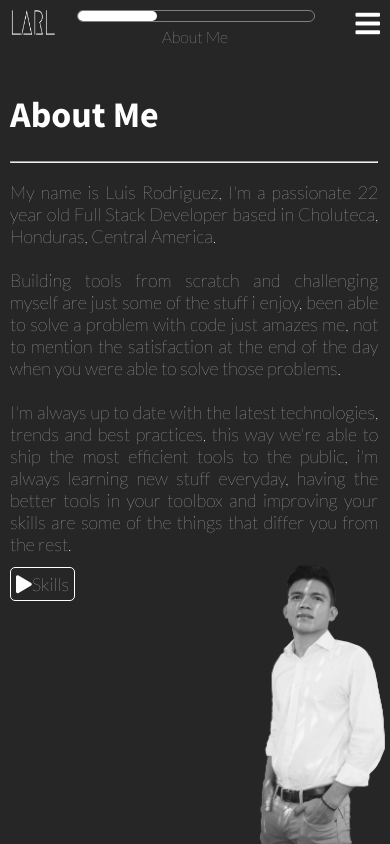
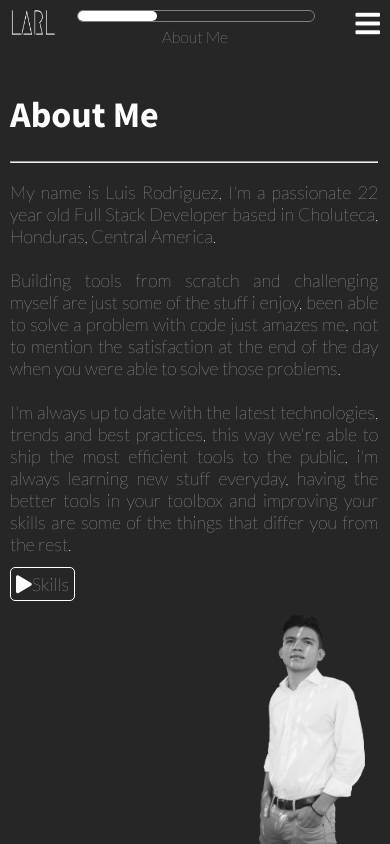
Before and after one commit to lrodri14/LARLPortfolio, a React (Create React App) app in the folder lpf/: page /about-me in a window 390 px wide. Built offline with nearby package versions, Linux system fonts and the light colour scheme.

Commit message:
Resized about me section profile picture and fix card individual sizing on expansion

```diff
--- a/lpf/src/components/UI/Board/Board.module.css
+++ b/lpf/src/components/UI/Board/Board.module.css
@@ -8,7 +8,7 @@
 
 @media screen and (max-width: 1023px){
     .board{
-        grid-template-columns: auto auto;
+        grid-template-columns: 49.5% 49.5%;
         margin-top: 20px;
     }
 }
--- a/lpf/src/components/UI/Card/Card.module.css
+++ b/lpf/src/components/UI/Card/Card.module.css
@@ -5,6 +5,7 @@
     text-align: justify;
     cursor: pointer;
     box-sizing: border-box;
+    display: inline-block;
     transition: 0.3s;
 }
 
--- a/lpf/src/components/UI/Card/GraphCard.module.css
+++ b/lpf/src/components/UI/Card/GraphCard.module.css
@@ -1,3 +1,7 @@
+.graph-card{
+    height: 120px;
+}
+
 .graph i{
     float: right;
 }
--- a/lpf/src/pages/AboutMe.module.css
+++ b/lpf/src/pages/AboutMe.module.css
@@ -2,8 +2,8 @@
     position: absolute;
     left: 10%;
     bottom: 0%;
-    height: 700px;
-    width: 350px;
+    height: 670px;
+    width: 320px;
     z-index: -1;
     animation: fadeIn 2s linear forwards;
 }
@@ -17,8 +17,8 @@
 @media screen and (max-width: 767px){
    .about-me-profile-pic{
         display: block;
-        height: 280px;
-        width: 130px;
+        height: 230px;
+        width: 110px;
         left: calc(100% - 135px);
     }
 }
```
